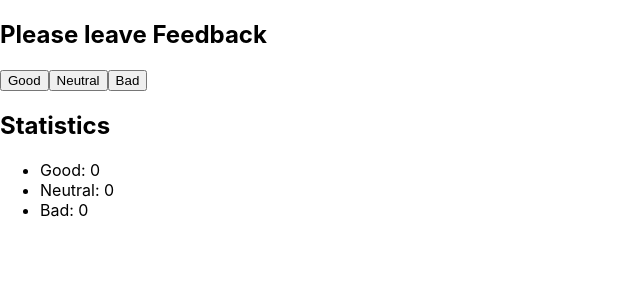
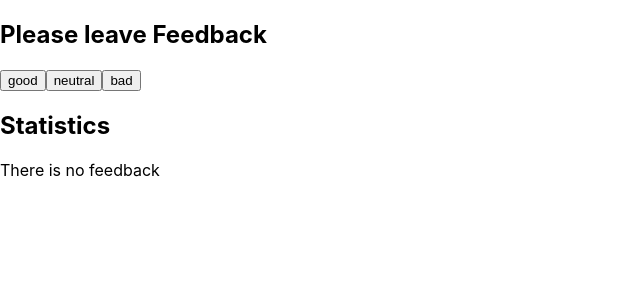
Before and after one commit to koreniak/goit-react-hw-02-feedback, a React (Create React App) app: page / in a window 1280 px wide. Shown: the top 300 px of the page, without its empty margins (0-640 px from the left). Built offline with nearby package versions, Linux system fonts and the light colour scheme.

Commit message:
Зробив програму, прописав PropTypes

```diff
--- a/package.json
+++ b/package.json
@@ -7,6 +7,7 @@
     "@testing-library/jest-dom": "^5.16.3",
     "@testing-library/react": "^12.1.4",
     "@testing-library/user-event": "^13.5.0",
+    "prop-types": "^15.8.1",
     "react": "^18.1.0",
     "react-dom": "^18.1.0",
     "react-scripts": "5.0.1",
--- a/src/components/App.jsx
+++ b/src/components/App.jsx
@@ -1,6 +1,8 @@
 import React, { Component } from "react";
-import CounterBtns from "./CounterButtons/CounterButtons";
+import FeedbackOptions from "./FeedbackOptions/FeedbackOptions";
 import Statistics from "./Statistics/Statistics";
+import Section from "./Section/Section";
+import Notification from "./Notification/Notification";
 
 export class App extends Component {
   state = {
@@ -11,16 +13,38 @@ export class App extends Component {
 
   onLeaveFeedback = (option) => {
     this.setState((prevState) => {
-      return prevState[option] += 1
+      return prevState[option] += 1;
     });
-    console.log(this.state);
+  };
+
+  countTotalFeedback = () => {
+    const { good, neutral, bad } = this.state;
+    return good + neutral + bad;
+  }
+
+  countPositiveFeedbackPercentage = () => {
+    return `${Math.round(this.state.good / this.countTotalFeedback() * 100)}%`;
   };
 
   render() {
     return (
       <>
-        <CounterBtns options={Object.keys(this.state)} title="Please leave Feedback" onClick={this.onLeaveFeedback} />
-        <Statistics options={Object.keys(this.state)} stateItems={this.state} title="Statistics" />
+        <Section title={"Please leave Feedback"}>
+          <FeedbackOptions
+            options={Object.keys(this.state)}
+            onLeaveFeedback={this.onLeaveFeedback}
+          />
+        </Section>
+        <Section title="Statistics">
+          {this.countTotalFeedback() ?
+            <Statistics
+              good={this.state.good}
+              neutral={this.state.neutral}
+              bad={this.state.bad}
+              total={this.countTotalFeedback()}
+              positivePercentage={this.countPositiveFeedbackPercentage()}/> :
+            <Notification message="There is no feedback"></Notification>}
+        </Section>
       </>
     );
   };
--- a/src/components/CounterButtons/CounterButtons.jsx
+++ /dev/null
@@ -1,15 +0,0 @@
-const CounterBtns = ({ options, onClick, title }) => {
-  const Items = options.map(option =>
-    <button type="button" key={option} onClick={() => onClick(option)}>
-      {option.charAt(0).toUpperCase() + option.slice(1)}
-    </button>);
-
-  return (
-    <div>
-      <h2>{title}</h2>
-      {Items}
-    </div>
-  );
-};
-
-export default CounterBtns;
--- /dev/null
+++ b/src/components/FeedbackOptions/FeedbackOptions.jsx
@@ -0,0 +1,15 @@
+import PropTypes from 'prop-types';
+
+const FeedbackOptions = ({ options, onLeaveFeedback }) => {
+  return options.map(option =>
+    <button type="button" key={option} onClick={() => onLeaveFeedback(option)}>
+      {option}
+    </button>);
+};
+
+export default FeedbackOptions;
+
+FeedbackOptions.propTypes = {
+  options: PropTypes.arrayOf(PropTypes.string).isRequired,
+  onLeaveFeedback: PropTypes.elementType.isRequired
+};
--- /dev/null
+++ b/src/components/Notification/Notification.jsx
@@ -0,0 +1,11 @@
+import PropTypes from 'prop-types';
+
+const Notification = ({ message }) => {
+  return <p>{message}</p>
+};
+
+export default Notification;
+
+Notification.propTypes = {
+  message: PropTypes.string.isRequired
+};
--- /dev/null
+++ b/src/components/Section/Section.jsx
@@ -0,0 +1,17 @@
+import PropTypes from 'prop-types';
+
+const Section = ({ title, children }) => {
+  return (
+    <section>
+      <h2>{title}</h2>
+      {children}
+    </section>
+  );
+};
+
+export default Section;
+
+Section.propTypes = {
+  title: PropTypes.string,
+  children: PropTypes.element.isRequired
+};
--- a/src/components/Statistics/Statistics.jsx
+++ b/src/components/Statistics/Statistics.jsx
@@ -1,19 +1,21 @@
-const Statistics = ({ options, stateItems, title }) => {
+import PropTypes from 'prop-types';
 
-  const StatItems = options.map(option =>
-    <li key={option}>
-      {option.charAt(0).toUpperCase() + option.slice(1)}: {stateItems[option]}
-    </li>
-  );
+const Statistics = props => {
+  const options = Object.keys(props);
 
-  return (
-    <div>
-      <h2>{title}</h2>
-      <ul>
-        {StatItems}
-      </ul>
-    </div>
-  );
+  return options.map(option => <p key={option}>
+    {option === "positivePercentage" ? "Positive feedback" : option}: {props[option]}
+  </p>)
 };
 
 export default Statistics;
+
+Statistics.propTypes = {
+  props: PropTypes.exact({
+    good: PropTypes.number.isRequired,
+    neutral: PropTypes.number.isRequired,
+    bad: PropTypes.number.isRequired,
+    total: PropTypes.number.isRequired,
+    positivePercentage: PropTypes.string.isRequired
+  })
+};
```
Also changed, not shown: 1 other file (tests, documents, lock files or other folders).
